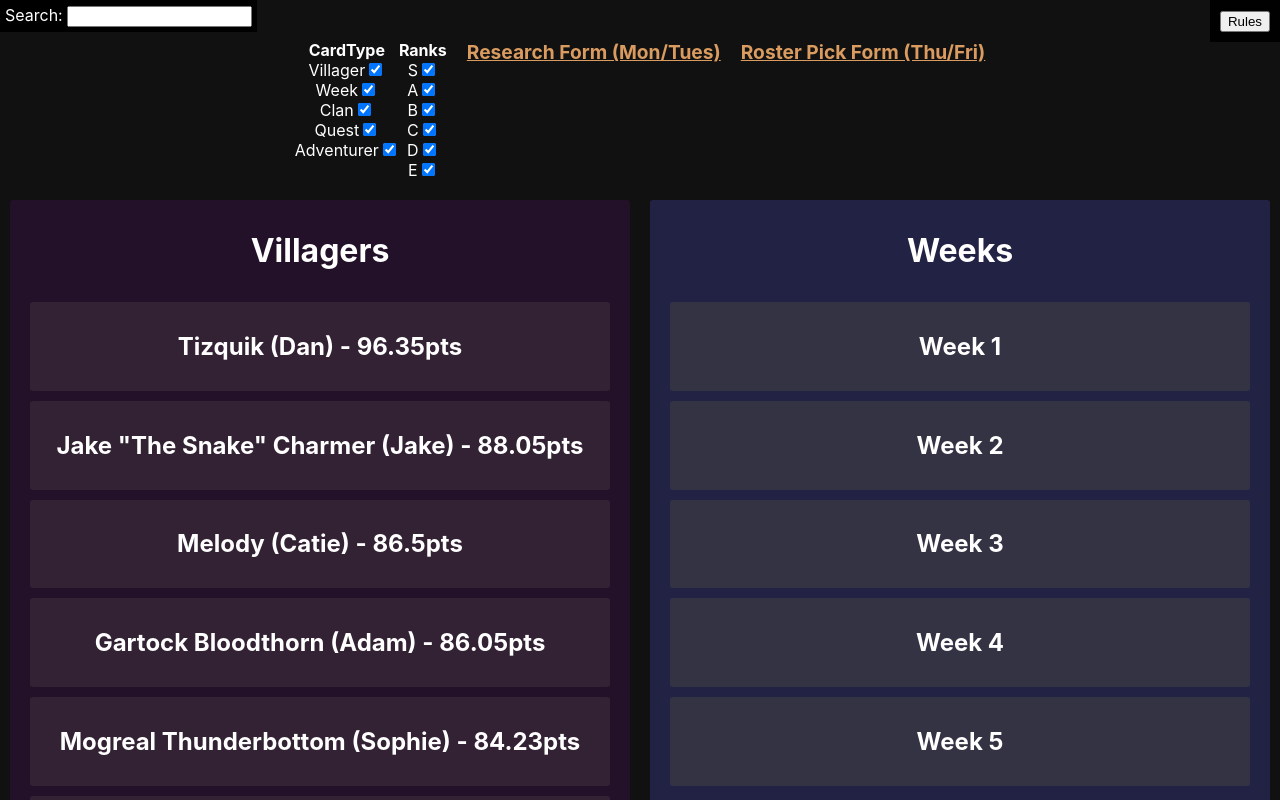
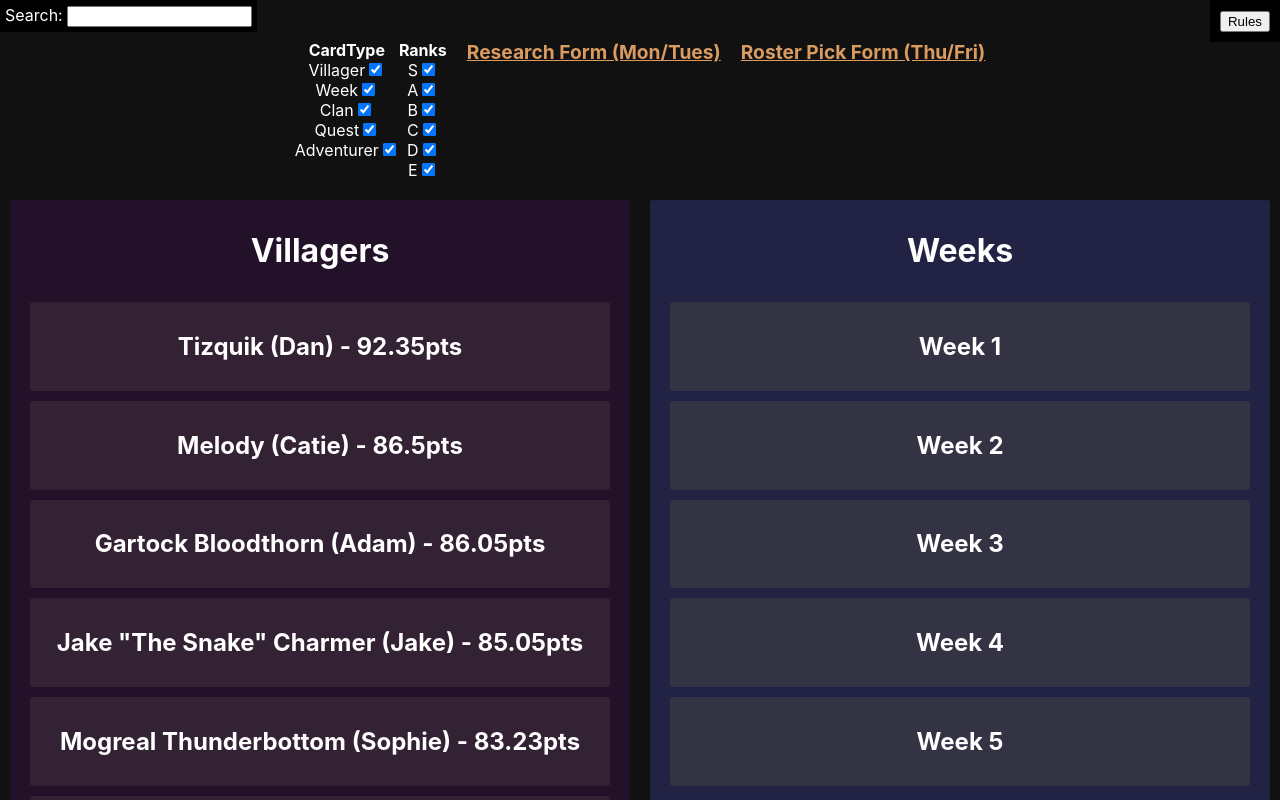
Before and after one commit to claytonweller/fantasy, a React (Create React App) app: page / in a window 1280 px wide. Shown: the top 800 px of the page. Built offline with nearby package versions, Linux system fonts and the light colour scheme.

Commit message:
More Research

```diff
--- a/src/components/WeekCard.tsx
+++ b/src/components/WeekCard.tsx
@@ -11,9 +11,7 @@ import { Ranks } from "types/Ranks";
 import { roundToHundredths } from "utils/roundToHundredths";
 import { calculateClanPickMetrics } from "utils/calculateClanPickMetrics";
 import { calculateVillagerRosterMetrics } from "utils/calculateVillagerRosterMetrics";
-import {
-  RosterPositions,
-} from "types/Roster";
+import { RosterPositions } from "types/Roster";
 import { adventurersById } from "data/queries/adventurers";
 import { clansById } from "data/queries/clans";
 
@@ -281,19 +279,23 @@ function calculateAdventurerFacts(props: {
     (a) => {
       const weeklyMetrics = calculateAdventurerPickMetrics(a, week, a.rank);
       let points = 0;
-      let died = false
-      const deadNextWeek = !!a.statusHistory.find(s => {
-        return s.startWeek >= week + 1 && s.status === AdventurerStatuses.Dead
-      })
+      let died = false;
+      const deadNextWeek = !!a.statusHistory.find((s) => {
+        return s.startWeek >= week + 1 && s.status === AdventurerStatuses.Dead;
+      });
       weeklyMetrics.metrics.forEach((m) => {
         const pointCalculator = rules.calculators[m.metricRuleId];
         const metricPoints = pointCalculator(m);
 
-        if(m.metricRuleId === MetricRuleId.Death && deadNextWeek) died = true
+        if (m.metricRuleId === MetricRuleId.Death && deadNextWeek) died = true;
 
         points += metricPoints;
       });
-      const isActive = !!weeklyMetrics.metrics.length;
+      const isActive = !!a.quests.find((q) =>
+        q.parties.find((p) =>
+          p.adventurers.find((pa) => pa.id === a.id && p.startWeek === week),
+        ),
+      );
 
       return {
         ...a,
@@ -319,12 +321,12 @@ function calculateAdventurerFacts(props: {
 
   let totalPoints = 0;
   let activeCount = 0;
-  const whoDied: string[] = []
+  const whoDied: string[] = [];
   allSorted.forEach((a) => {
     const { points } = a;
     totalPoints += points;
     if (a.isActive) activeCount += 1;
-    if(a.died) whoDied.push(a.name)
+    if (a.died) whoDied.push(a.name);
     rankSorted[a.rank].push(a);
   });
 
@@ -361,9 +363,12 @@ function calculateAdventurerFacts(props: {
       <div style={{ padding: 5 }}>
         <b>Average Active</b>: {averageActive}
       </div>
+      <div style={{ padding: 5 }}>
+        <b>Active #</b>: {activeCount}
+      </div>
       {adventurerFactsDisplay}
       <div style={{ padding: 5 }}>
-        <b>R.I.P.</b>: {whoDied.length ? whoDied.join(', '): 'Nobody!'}
+        <b>R.I.P.</b>: {whoDied.length ? whoDied.join(", ") : "Nobody!"}
       </div>
     </div>
   );
--- a/src/data/raw/adventurers.ts
+++ b/src/data/raw/adventurers.ts
@@ -216,6 +216,11 @@ export const rawAdventurers: IRawAdventurer[] = shuffleArray([
     traits: [],
     questParties: [
       {
+        lateAddition: true,
+        partyId: "p2-q5-5",
+        metrics: [],
+      },
+      {
         partyId: "p1-q5-6",
         metrics: [],
       },
@@ -397,6 +402,11 @@ export const rawAdventurers: IRawAdventurer[] = shuffleArray([
         partyId: "p1-q3-1",
         metrics: [
           {
+            metricRuleId: MetricRuleId.RewardGold,
+            value: 750,
+            week: 3,
+          },
+          {
             metricRuleId: MetricRuleId.EnemyDefeat,
             value: 2,
             week: 3,
@@ -450,6 +460,11 @@ export const rawAdventurers: IRawAdventurer[] = shuffleArray([
         partyId: "p1-q3-1",
         metrics: [
           {
+            metricRuleId: MetricRuleId.RewardGold,
+            value: 750,
+            week: 3,
+          },
+          {
             metricRuleId: MetricRuleId.EnemyDefeat,
             value: 4,
             week: 3,
@@ -531,7 +546,18 @@ export const rawAdventurers: IRawAdventurer[] = shuffleArray([
       },
       {
         partyId: "p1-q3-1",
-        metrics: [],
+        metrics: [
+          {
+            metricRuleId: MetricRuleId.RewardGold,
+            value: 750,
+            week: 3,
+          },
+          {
+            metricRuleId: MetricRuleId.CostsOrDamages,
+            value: 300,
+            week: 3,
+          },
+        ],
       },
       {
         partyId: "p1-q2-1",
@@ -579,6 +605,11 @@ export const rawAdventurers: IRawAdventurer[] = shuffleArray([
         partyId: "p1-q3-1",
         metrics: [
           {
+            metricRuleId: MetricRuleId.RewardGold,
+            value: 750,
+            week: 3,
+          },
+          {
             metricRuleId: MetricRuleId.EnemyDefeat,
             value: 3,
             week: 3,
@@ -1201,9 +1232,7 @@ export const rawAdventurers: IRawAdventurer[] = shuffleArray([
       },
       {
         partyId: "p1-q3-7",
-        metrics: [
-
-        ],
+        metrics: [],
       },
       {
         partyId: "p3-q2-3",
@@ -1395,7 +1424,6 @@ export const rawAdventurers: IRawAdventurer[] = shuffleArray([
     traits: [],
     questParties: [
       {
-
         partyId: "p2-q5-4",
         metrics: [],
       },
@@ -1460,7 +1488,7 @@ export const rawAdventurers: IRawAdventurer[] = shuffleArray([
         metrics: [
           {
             metricRuleId: MetricRuleId.RewardGold,
-            value: 100,
+            value: 70,
             week: 3,
           },
         ],
@@ -2460,8 +2488,7 @@ export const rawAdventurers: IRawAdventurer[] = shuffleArray([
     questParties: [
       {
         partyId: "p2-q5-3",
-        metrics: [
-        ],
+        metrics: [],
       },
       {
         partyId: "p7-q3-8",
@@ -2576,9 +2603,7 @@ export const rawAdventurers: IRawAdventurer[] = shuffleArray([
     questParties: [
       {
         partyId: "p1-q5-5",
-        metrics: [
-
-        ],
+        metrics: [],
       },
       {
         partyId: "p1-q4-2",
@@ -3180,7 +3205,6 @@ export const rawAdventurers: IRawAdventurer[] = shuffleArray([
     traits: [],
     questParties: [
       {
-
         partyId: "p2-q5-4",
         metrics: [],
       },
@@ -3290,6 +3314,11 @@ export const rawAdventurers: IRawAdventurer[] = shuffleArray([
             rank: Ranks.B,
             week: 3,
           },
+          {
+            metricRuleId: MetricRuleId.RewardGold,
+            value: 300,
+            week: 3,
+          },
         ],
       },
       {
@@ -3369,7 +3398,6 @@ export const rawAdventurers: IRawAdventurer[] = shuffleArray([
     traits: [],
     questParties: [
       {
-
         partyId: "p2-q5-4",
         metrics: [],
       },
@@ -3445,7 +3473,6 @@ export const rawAdventurers: IRawAdventurer[] = shuffleArray([
     traits: [],
     questParties: [
       {
-
         partyId: "p2-q5-4",
         metrics: [],
       },
--- a/src/data/raw/quests.ts
+++ b/src/data/raw/quests.ts
@@ -35,7 +35,7 @@ export const rawQuests: IRawQuest[] = shuffleQuestsByWeek([
       {
         id: "p1-q5-1",
         startWeek: 5,
-        notes: `TODO - Sir robing forced to go it alone. Bust shows up and cleans house. Undead stop after Jachectapolk defeated.`,
+        notes: `TODO - Sir robin forced to go it alone. Bust shows up and cleans house. Undead stop after Jachectapolk defeated.`,
         status: QuestStatus.Claimed,
         clanId: "c1",
         metrics: [
@@ -189,7 +189,7 @@ export const rawQuests: IRawQuest[] = shuffleQuestsByWeek([
       {
         id: "p2-q5-4",
         startWeek: 5,
-        notes: `TODO - Exploding fist lead by Clara revenge. Shelly comes with barkskin - Get Cliff Vanderbliff in his escape.`,
+        notes: `TODO - Exploding fist lead by Clara revenge. Shelly comes with barkskin - Get Cliff Vanderbliff in his escape. Marcus Warps out with Vanderbliff and they are sent to the forest grove.`,
         status: QuestStatus.Claimed,
         clanId: "c9",
         metrics: [
@@ -204,7 +204,7 @@ export const rawQuests: IRawQuest[] = shuffleQuestsByWeek([
   },
   {
     id: "q5-5",
-    name: "Get Mamut to Forest Grove",
+    name: "Homeward Bound",
     reward: 0,
     postedWeek: 5,
     expireWeek: 5,
@@ -220,6 +220,20 @@ export const rawQuests: IRawQuest[] = shuffleQuestsByWeek([
         notes: `TODO - Mythril trap guys help out verdant glade & icenose, Forst bough, phil comes in late.`,
         status: QuestStatus.Claimed,
         clanId: "c3",
+        metrics: [
+          // {
+          //   metricRuleId: MetricRuleId.RewardGold,
+          //   value: 10,
+          //   week: 5,
+          // },
+        ],
+      },
+      {
+        id: "p2-q5-5",
+        startWeek: 5,
+        notes: `TODO - Marcus warps in with Cliff vanderbliff (and a couple other noble cultists) through the trap that killed Freya. Vanderbliff gets chomped by Mamut. Marcus gets whomped by Verdant glade.`,
+        status: QuestStatus.Claimed,
+        clanId: "c2",
         metrics: [
           // {
           //   metricRuleId: MetricRuleId.RewardGold,
@@ -706,7 +720,7 @@ export const rawQuests: IRawQuest[] = shuffleQuestsByWeek([
         id: "p1-q3-1",
         startWeek: 3,
         notes:
-          "If there was ever a quest for Mythril Trap this was it. They would have gone to hunt the giant wolf even if there were no reward. They set out and immediately caught signs of it. Broken trees. Scattered bodies. Shay tracked the beast and vince laid traps. Everything was going according to plan. They snared beast and began hitting it with paralyzing and sleep arrows. But as it was looking like it would go down without much of a fight, the blue beast broke suddenly sent white hot bolts of plasma out from its body, completely ripping loose from the snares. Metalfang stepped in just in time to protect the rest of the party, and was knocked briefly unconscious, seeing this his sister went into a blind rage. The monster's electric blast had obviously taken the last of its energy. Vince shouted about needing to keep the beast alive. But Stoneclaw was was about to end it. Metalfang had regained his senses and jumped to hold his sister back before the killing blow. She kept lashing, severely wounding her brother and Vince in the process. In the end Brother Chilpin who they had paid to wait by the edge of the forest for just such an occasion patched them up. They brought the beast in and it was displayed in a giant electric proof cage at the closing night of the festival.",
+          "If there was ever a quest for Mythril Trap this was it. They would have gone to hunt the giant wolf even if there were no reward. They set out and immediately caught signs of it. Broken trees. Scattered bodies. Shay tracked the beast and vince laid traps. Everything was going according to plan. They snared beast and began hitting it with paralyzing and sleep arrows. But as it was looking like it would go down without much of a fight, the blue beast broke suddenly sent white hot bolts of plasma out from its body, completely ripping loose from the snares. Metalfang stepped in just in time to protect the rest of the party, and was knocked briefly unconscious, seeing this his sister went into a blind rage. The monster's electric blast had obviously taken the last of its energy. Vince shouted about needing to keep the beast alive. But Stoneclaw was was about to end it. Metalfang had regained his senses and jumped to hold his sister back before the killing blow. She kept lashing, severely wounding her brother and Vince in the process. In the end Brother Chilpin who they had paid to wait by the edge of the forest for just such an occasion patched them up (Stoneclaw paid the majority of his commission because she felt so bad). They brought the beast in and it was displayed in a giant electric proof cage at the closing night of the festival.",
         status: QuestStatus.Success,
         clanId: "c3",
         metrics: [
@@ -714,11 +728,6 @@ export const rawQuests: IRawQuest[] = shuffleQuestsByWeek([
             metricRuleId: MetricRuleId.EnemyDefeat,
             value: 1,
             rank: Ranks.A,
-            week: 3,
-          },
-          {
-            metricRuleId: MetricRuleId.RewardGold,
-            value: 3000,
             week: 3,
           },
         ],
@@ -879,7 +888,8 @@ export const rawQuests: IRawQuest[] = shuffleQuestsByWeek([
       {
         id: "p1-q3-7",
         startWeek: 3,
-        notes: "Louis walked some drunks home. Vivian's presence at the city square was enough to keep even the surliest of partiers in line.",
+        notes:
+          "Louis walked some drunks home. Vivian's presence at the city square was enough to keep even the surliest of partiers in line.",
         status: QuestStatus.Success,
         clanId: "c6",
         metrics: [
--- a/src/data/raw/research.ts
+++ b/src/data/raw/research.ts
@@ -2,6 +2,386 @@ import { EntityTypes, IResearch } from "types/Research";
 
 export const rawResearch: IResearch[] = [
   {
+    note: `TODO`,
+    weekHappened: 4,
+    villagerPrompts: [
+      // ALSO DOWN IN THE WEEK 3
+      {
+        villagerId: "v1",
+        week: 4,
+        text: "What's the deal with newcomer Vlort?",
+      },
+    ],
+    tags: [
+      {
+        entityType: EntityTypes.Villager,
+        entityId: "v1",
+      },
+    ],
+  },
+  {
+    note: `TODO`,
+    weekHappened: 4,
+    villagerPrompts: [
+      {
+        villagerId: "v1",
+        week: 4,
+        text: "Does Mogreal Thunderbottom have enough leaches to prevent the impending plague?",
+      },
+
+    ],
+    tags: [
+      {
+        entityType: EntityTypes.Villager,
+        entityId: "v1",
+      },
+    ],
+  },
+  {
+    note: `TODO`,
+    weekHappened: 4,
+    villagerPrompts: [
+      {
+        villagerId: "v1",
+        week: 4,
+        text: "Do I, Angus Jeter, have what it takes to become the next Iron Chef? Can I make enough bread and soup to feed the hungry masses and prevent the town from rioting?",
+      },
+
+    ],
+    tags: [
+      {
+        entityType: EntityTypes.Villager,
+        entityId: "v1",
+      },
+    ],
+  },
+  {
+    note: `TODO`,
+    weekHappened: 4,
+    villagerPrompts: [
+      {
+        villagerId: "v2",
+        week: 4,
+        text: "Which healers seem like they are best equipped to heal and/or understand what is causing this mysterious illness?",
+      },
+
+    ],
+    tags: [
+      {
+        entityType: EntityTypes.Villager,
+        entityId: "v2",
+      },
+    ],
+  },
+  {
+    note: `TODO`,
+    weekHappened: 4,
+    villagerPrompts: [
+      {
+        villagerId: "v2",
+        week: 4,
+        text: "Did Guy Norman get lucky, or does he remain on a monster killing spree?",
+      },
+
+    ],
+    tags: [
+      {
+        entityType: EntityTypes.Villager,
+        entityId: "v2",
+      },
+    ],
+  },
+  {
+    note: `TODO`,
+    weekHappened: 4,
+    villagerPrompts: [
+      {
+        villagerId: "v2",
+        week: 4,
+        text: "Can Mythril Trap find and trap the wolf AGAIN??",
+      },
+
+    ],
+    tags: [
+      {
+        entityType: EntityTypes.Villager,
+        entityId: "v2",
+      },
+    ],
+  },
+  {
+    note: `TODO`,
+    weekHappened: 4,
+    villagerPrompts: [
+      {
+        villagerId: "v3",
+        week: 4,
+        text: "TODO",
+      },
+
+    ],
+    tags: [
+      {
+        entityType: EntityTypes.Villager,
+        entityId: "v3",
+      },
+    ],
+  },
+  {
+    note: `TODO`,
+    weekHappened: 4,
+    villagerPrompts: [
+      {
+        villagerId: "v3",
+        week: 4,
+        text: "TODO",
+      },
+
+    ],
+    tags: [
+      {
+        entityType: EntityTypes.Villager,
+        entityId: "v3",
+      },
+    ],
+  },
+  {
+    note: `TODO`,
+    weekHappened: 4,
+    villagerPrompts: [
+      {
+        villagerId: "v3",
+        week: 4,
+        text: "TODO",
+      },
+
+    ],
+    tags: [
+      {
+        entityType: EntityTypes.Villager,
+        entityId: "v3",
+      },
+    ],
+  },
+  {
+    note: `TODO`,
+    weekHappened: 4,
+    villagerPrompts: [
+      {
+        villagerId: "v4",
+        week: 4,
+        text: "TODO",
+      },
+
+    ],
+    tags: [
+      {
+        entityType: EntityTypes.Villager,
+        entityId: "v4",
+      },
+    ],
+  },
+  {
+    note: `TODO`,
+    weekHappened: 4,
+    villagerPrompts: [
+      {
+        villagerId: "v4",
+        week: 4,
+        text: "TODO",
+      },
+
+    ],
+    tags: [
+      {
+        entityType: EntityTypes.Villager,
+        entityId: "v4",
+      },
+    ],
+  },
+  {
+    note: `TODO`,
+    weekHappened: 4,
+    villagerPrompts: [
+      {
+        villagerId: "v4",
+        week: 4,
+        text: "TODO",
+      },
+
+    ],
+    tags: [
+      {
+        entityType: EntityTypes.Villager,
+        entityId: "v4",
+      },
+    ],
+  },
+  {
+    note: `TODO`,
+    weekHappened: 4,
+    villagerPrompts: [
+      {
+        villagerId: "v5",
+        week: 4,
+        text: "TODO",
+      },
+
+    ],
+    tags: [
+      {
+        entityType: EntityTypes.Villager,
+        entityId: "v5",
+      },
+    ],
+  },
+  {
+    note: `TODO`,
+    weekHappened: 4,
+    villagerPrompts: [
+      {
+        villagerId: "v5",
+        week: 4,
+        text: "TODO",
+      },
+
+    ],
+    tags: [
+      {
+        entityType: EntityTypes.Villager,
+        entityId: "v5",
+      },
+    ],
+  },
+  {
+    note: `TODO`,
+    weekHappened: 4,
+    villagerPrompts: [
+      {
+        villagerId: "v5",
+        week: 4,
+        text: "TODO",
+      },
+
+    ],
+    tags: [
+      {
+        entityType: EntityTypes.Villager,
+        entityId: "v5",
+      },
+    ],
+  },
+  {
+    note: `TODO`,
+    weekHappened: 4,
+    villagerPrompts: [
+      {
+        villagerId: "v6",
+        week: 4,
+        text: "What quest is likely to produce the most points?",
+      },
+
+    ],
+    tags: [
+      {
+        entityType: EntityTypes.Villager,
+        entityId: "v6",
+      },
+    ],
+  },
+  {
+    note: `TODO`,
+    weekHappened: 4,
+    villagerPrompts: [
+      {
+        villagerId: "v6",
+        week: 4,
+        text: "Who is likely to be the adventurer of the week?",
+      },
+
+    ],
+    tags: [
+      {
+        entityType: EntityTypes.Villager,
+        entityId: "v6",
+      },
+    ],
+  },
+  {
+    note: `TODO`,
+    weekHappened: 4,
+    villagerPrompts: [
+      {
+        villagerId: "v6",
+        week: 4,
+        text: "Would a snake in the dike do?",
+      },
+
+    ],
+    tags: [
+      {
+        entityType: EntityTypes.Villager,
+        entityId: "v6",
+      },
+    ],
+  },
+  {
+    note: `TODO`,
+    weekHappened: 4,
+    villagerPrompts: [
+      {
+        villagerId: "v7",
+        week: 4,
+        text: "TODO",
+      },
+
+    ],
+    tags: [
+      {
+        entityType: EntityTypes.Villager,
+        entityId: "v7",
+      },
+    ],
+  },
+  {
+    note: `TODO`,
+    weekHappened: 4,
+    villagerPrompts: [
+      {
+        villagerId: "v7",
+        week: 4,
+        text: "TODO",
+      },
+
+    ],
+    tags: [
+      {
+        entityType: EntityTypes.Villager,
+        entityId: "v7",
+      },
+    ],
+  },
+  {
+    note: `TODO`,
+    weekHappened: 4,
+    villagerPrompts: [
+      {
+        villagerId: "v7",
+        week: 4,
+        text: "TODO",
+      },
+
+    ],
+    tags: [
+      {
+        entityType: EntityTypes.Villager,
+        entityId: "v7",
+      },
+    ],
+  },
+
+
+  {
     note: `While getting treated for a strange rash at the church infirmary, you mention Vince offhandedly. One of the sisters perks up at the name and says, "Vince Dawn? He was in here the other day talking to Brother Chilpin. Apparently Mythril Trap wanted a healer to be on standby incase something went wrong with a big quest."`,
     weekHappened: 3,
     villagerPrompts: [
@@ -249,11 +629,20 @@ export const rawResearch: IResearch[] = [
         week: 3,
         text: "Vlort, founder of the Mill: why is his clan so diverse, so multi-skilled, and the other clans are more homogenous?  Was that intentional?",
       },
+      {
+        villagerId: "v1",
+        week: 4,
+        text: "What's the deal with newcomer Vlort?",
+      },
     ],
     tags: [
       {
         entityType: EntityTypes.Villager,
         entityId: "v4",
+      },
+      {
+        entityType: EntityTypes.Villager,
+        entityId: "v1",
       },
       {
         entityType: EntityTypes.Villager,
```
